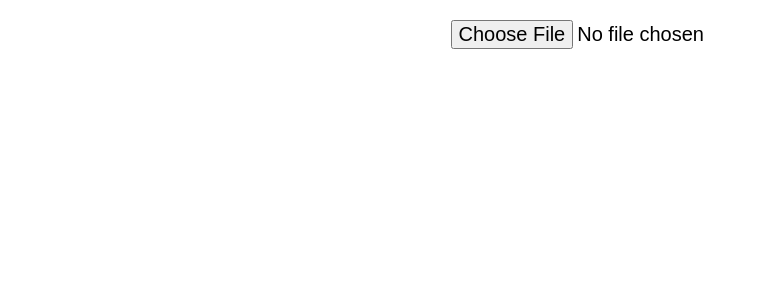
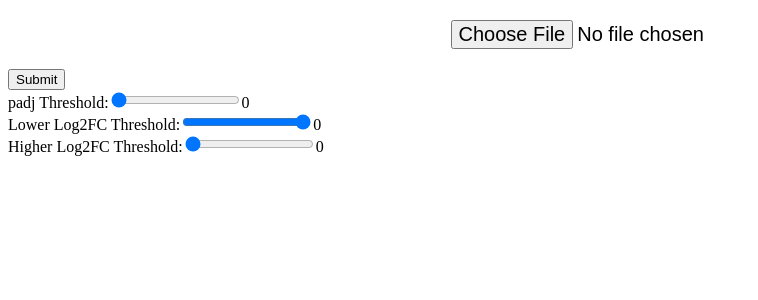
Before and after one commit to cedekpoole/seq-volcano-plot, a React (Vite) app: page / in a window 1280 px wide. Shown: the top 300 px of the page, without its empty margins (0-758 px from the left). Built offline with nearby package versions, Linux system fonts and the light colour scheme.

Commit message:
create variable thresholding sliders

```diff
--- a/src/components/Chart.jsx
+++ b/src/components/Chart.jsx
@@ -2,7 +2,7 @@ import HighChartsReact from "highcharts-react-official";
 import HighCharts from "highcharts";
 import HC_exporting from "highcharts/modules/exporting";
 import highchartsAccessibility from "highcharts/modules/accessibility";
-import { useState } from "react";
+import { useState, useRef } from "react";
 import Papa from "papaparse";
 
 // add the exporting and accessibility modules
@@ -15,10 +15,16 @@ function Chart() {
   const [showChart, setShowChart] = useState(false);
   const [significantData, setSignificantData] = useState([]);
   const [notSignificantData, setNotSignificantData] = useState([]);
+  const fileInputRef = useRef();
 
   // count number of data plots for each series
   const [changeCount, setChangeCount] = useState(0);
   const [noChangeCount, setNoChangeCount] = useState(0);
+
+  // variable thresholding states
+  const [padjThreshold, setPadjThreshold] = useState(0);
+  const [lowerLog2FCThreshold, setLowerLog2FCThreshold] = useState(0);
+  const [higherLog2FCThreshold, setHigherLog2FCThreshold] = useState(0);
 
   const handleDataParsing = (data) => {
     const significantDataTemp = [];
@@ -56,8 +62,9 @@ function Chart() {
   };
 
   // use the papa parse package to parse the csv file
-  const changeHandler = (event) => {
-    Papa.parse(event.target.files[0], {
+  const handleSubmit = (event) => {
+    event.preventDefault();
+    Papa.parse(fileInputRef.current.files[0], {
       header: true,
       skipEmptyLines: true,
       dynamicTyping: true,
@@ -162,16 +169,55 @@ function Chart() {
   return (
     <div>
       {/* add a file input to allow the user to upload a csv file */}
+      <form onSubmit={handleSubmit}>
+        {/* add a file input to allow the user to upload a csv file */}
         <div className="file-input">
           <input
             type="file"
             name="file"
             accept=".csv"
-          onChange={changeHandler}
+            ref={fileInputRef}
             style={{ display: "block", margin: "20px auto", fontSize: "20px" }}
             data-testid="file-input"
+            required
           />
+          <button type="submit">Submit</button>
         </div>
+        <div className="threshold-sliders">
+          <label>padj Threshold:</label>
+          <input
+            type="range"
+            min={0}
+            max={1}
+            step={0.01}
+            value={padjThreshold}
+            onChange={(e) => setPadjThreshold(e.target.value)}
+          />
+          <span>{padjThreshold}</span>
+          <br />
+          <label>Lower Log2FC Threshold:</label>
+          <input
+            type="range"
+            min={-4}
+            max={0}
+            step={0.1}
+            value={lowerLog2FCThreshold}
+            onChange={(e) => setLowerLog2FCThreshold(e.target.value)}
+          />
+          <span>{lowerLog2FCThreshold}</span>
+          <br />
+          <label>Higher Log2FC Threshold:</label>
+          <input
+            type="range"
+            min={0}
+            max={4}
+            step={0.1}
+            value={higherLog2FCThreshold}
+            onChange={(e) => setHigherLog2FCThreshold(e.target.value)}
+          />
+          <span>{higherLog2FCThreshold}</span>
+        </div>
+      </form>
       {showChart && (
         <div
           className="chart"
```
Also changed, not shown: src/index.css (deleted). Lines whose indentation alone changed are shown as unchanged.
